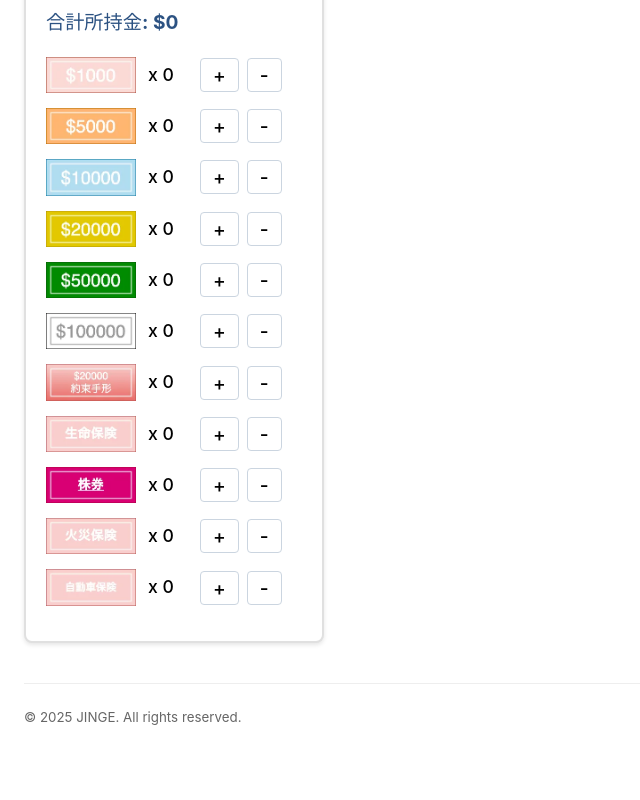
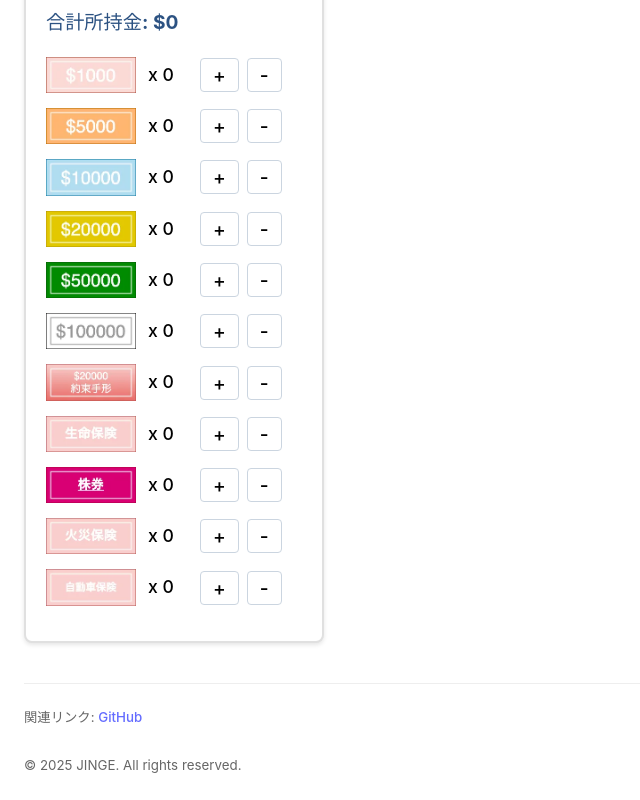
Before and after one commit to j-un/JINGE, a React (Vite) app: page / in a window 1280 px wide. Shown: the part 319-1119 px from the top of the page, without its empty margins (0-640 px from the left). Before the commit the page ends 1071 px from the top, so only its background shows below. Built offline with nearby package versions, Linux system fonts and the light colour scheme.

Commit message:
feat: add github link

```diff
--- a/src/App.tsx
+++ b/src/App.tsx
@@ -59,6 +59,18 @@
         borderTop: "1px solid #eee",
         paddingTop: "20px"
       }}>
+        <small>
+          関連リンク: {}
+          <a
+            href="https://github.com/j-un/JINGE"
+            target="_blank"
+            rel="noopener"
+          >
+            GitHub
+          </a>
+        </small>
+        <br />
+        <br />
         <small>© {new Date().getFullYear()} JINGE. All rights reserved.</small>
       </footer>
     </div>
```
